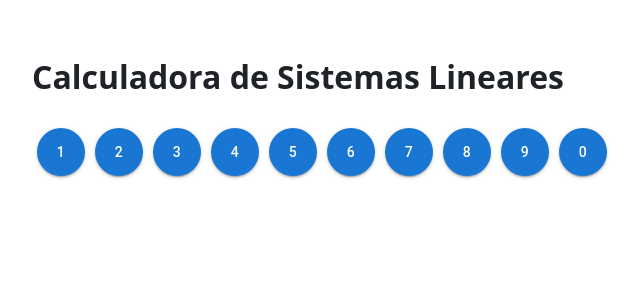
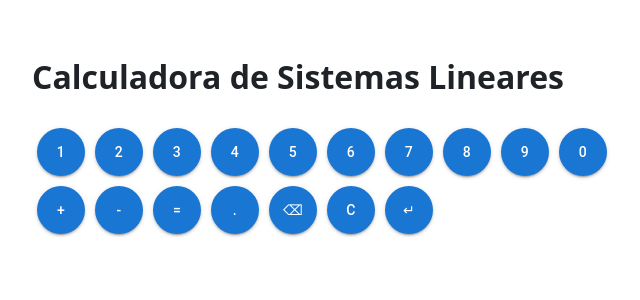
Before and after one commit to ftfariasdev/LinSolve, a React (Vite) app in the folder frontend/: page / in a window 1280 px wide. Shown: the top 300 px of the page, without its empty margins (248-888 px from the left). Built offline with nearby package versions, Linux system fonts and the light colour scheme; no server answers.

Commit message:
feat: create math symbols keyboard component

```diff
--- /dev/null
+++ b/frontend/src/components/SymbolKeyboard.tsx
@@ -0,0 +1,72 @@
+import { useEffect, useState } from "react";
+import { Button } from "@mui/material";
+import styles from "./Keyboard.module.css";
+
+function SymbolKeyboard() {
+  const [activeKey, setActiveKey] = useState<string | null>(null);
+
+  const handleStrInput = (str: string) => {
+    console.log(str);
+  };
+
+  const handleKeyPress = (key: string) => {
+    setActiveKey(key);
+    handleStrInput(key);
+
+    setTimeout(() => {
+      setActiveKey(null);
+    }, 100);
+  };
+
+  useEffect(() => {
+    const handleKeyDown = (event: KeyboardEvent) => {
+      const keyMap: Record<string, string> = {
+        Backspace: "⌫",
+        Enter: "↵",
+        "+": "+",
+        "-": "-",
+        "=": "=",
+        ".": ".",
+      };
+
+      const key = keyMap[event.key];
+
+      if (key) {
+        event.preventDefault();
+        handleKeyPress(key);
+      }
+    };
+
+    window.addEventListener("keydown", handleKeyDown);
+
+    return () => {
+      window.removeEventListener("keydown", handleKeyDown);
+    };
+  }, []);
+
+  const keys = ["+", "-", "=", ".", "⌫", "C", "↵"];
+
+  return (
+    <div className={styles.keyboardGrid}>
+      {keys.map((key) => {
+        const isKeyPressed = activeKey === key;
+
+        return (
+          <Button
+            key={key}
+            value={key}
+            onClick={() => handleKeyPress(key)}
+            variant="contained"
+            className={`${styles.keyboardButton} ${
+              isKeyPressed ? styles.activeKey : ""
+            }`}
+          >
+            {key}
+          </Button>
+        );
+      })}
+    </div>
+  );
+}
+
+export { SymbolKeyboard };
--- a/frontend/src/pages/CalculatorPage.tsx
+++ b/frontend/src/pages/CalculatorPage.tsx
@@ -1,6 +1,7 @@
 import { useEffect, useState } from 'react'
 import { apiFetch } from '../api/client.ts'
 import { NumericKeyboard } from '../components/NumericKeyboard.jsx'
+import { SymbolKeyboard } from '../components/SymbolKeyboard.tsx'
 
 type HealthResponse = {
   status: string
@@ -13,6 +14,7 @@ function CalculatorPage() {
       <h1>Calculadora de Sistemas Lineares</h1>
 
       <NumericKeyboard />
+      <SymbolKeyboard />
     </main>
   )
 }
```
